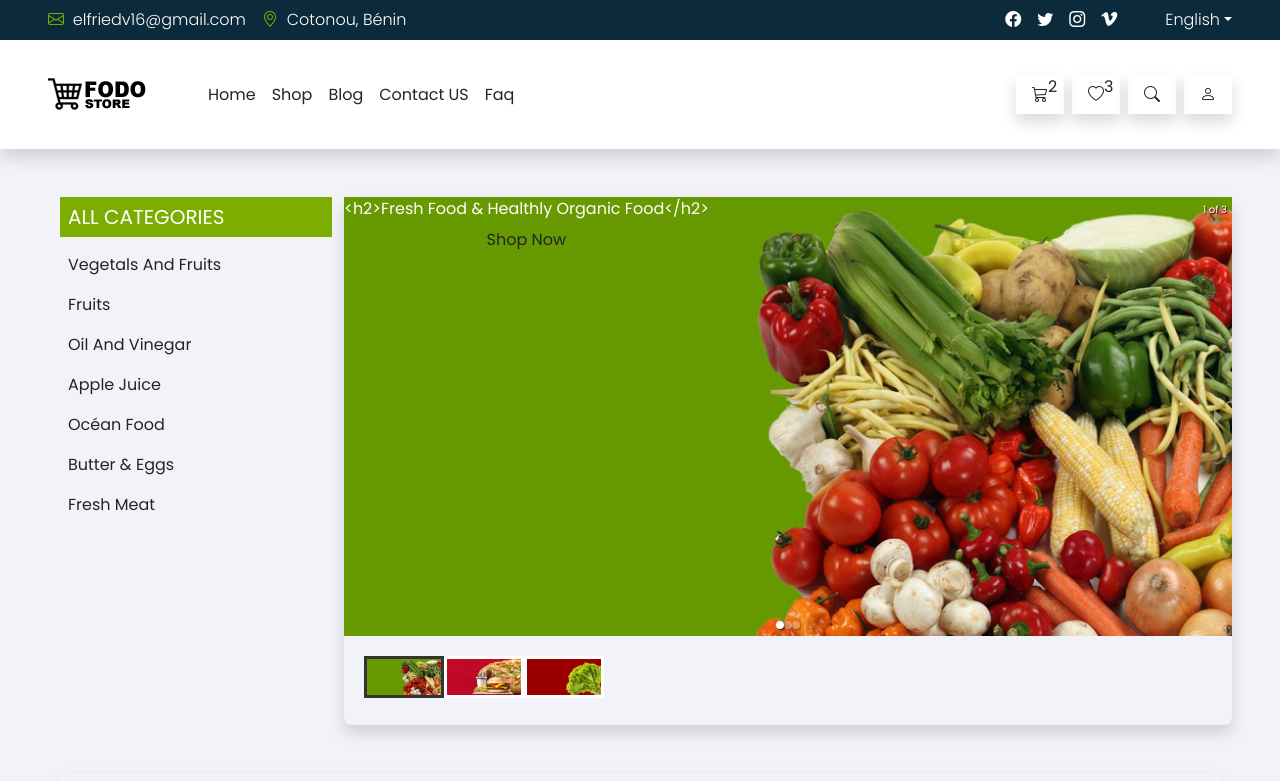
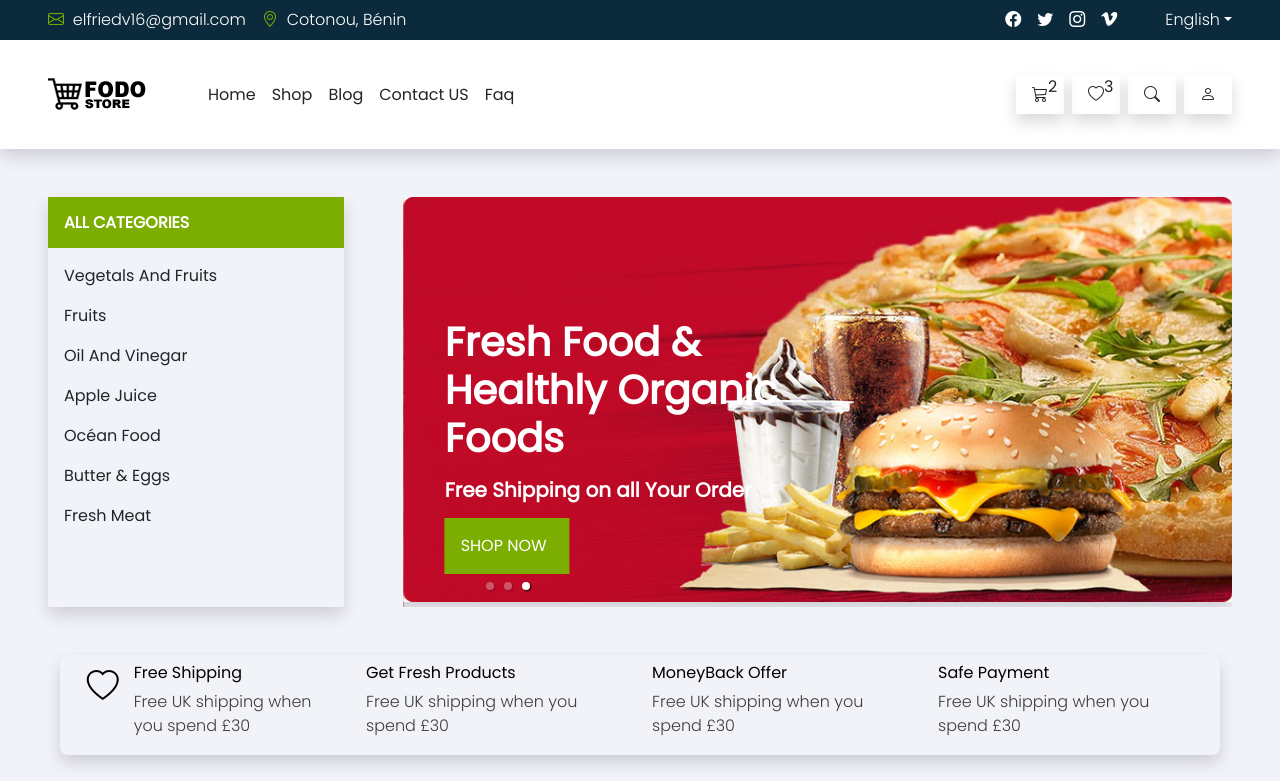
Before and after one commit to v1p3r75/friedshop-front-react, a React (Vite) app: page / in a window 1280 px wide. Shown: the top 781 px of the page. Built offline with nearby package versions, Linux system fonts and the light colour scheme.

Commit message:
Fix SlideShow Bug

```diff
--- a/src/assets/css/index.css
+++ b/src/assets/css/index.css
@@ -21,5 +21,6 @@ a {color: #fff!important; text-decoration: none!important;}
 .fd-hover-color-primary:hover { color: var(--fd-color-primary)!important} .fd-hover-bg-primary:hover { background-color: var(--fd-color-primary); color: #fff!important}
 .fd-btn { display: block; color: #fff; padding: 10px 20px; background-color: var(--fd-color-primary) }
 .fd-btn-red { display: block; color: #fff; padding: 8px;  background-color: var(--fd-color-red) }
-.w-20 {width: 20!important} .w-30 {width: 30%!important;} .justify-content-space-between {justify-content: space-between;}
-.f-content {line-height: 35px;}
+.w-70 {width: 70%!important} .w-30 {width: 30%!important;} .justify-content-space-between {justify-content: space-between;}
+.f-content {line-height: 35px;} .dot {margin: 0 10px 10px 0!important;}
+.control-dots {text-align: start!important; left : 10%!important}
--- a/src/components/SlideShow.tsx
+++ b/src/components/SlideShow.tsx
@@ -17,13 +17,16 @@ const SlideShow = (props : {slidesInfo : SlideProps, options? : Object}) => {
   const data = props.slidesInfo;
 
   return (
-    <Carousel {... props}>
+    <Carousel autoPlay={true} showArrows={false} showStatus={false} showThumbs={false} swipeable={true}>
         { data.map((slide) => {
-          return <div className='f-slide position-relative' key={slide.alt}>
-            <img src={slide.url} alt={slide.alt} />
-            <div className="f-slide-text position-absolute top-0">
-              <div>{slide.text}</div>
-              <button className='btn fd-bg-primary'>Shop Now</button>
+          return <div className='f-slide position-relative shadow' key={slide.alt}>
+            <img src={slide.url} alt={slide.alt} className="w-100 h-100"/>
+            <div className="f-slide-text position-absolute text-start" style={{width : '50%', top : '30%', left : '5%'}}>
+              <div>
+                <h1 className='fw-bold'>Fresh Food & Healthly Organic Foods</h1>
+                <h5 className='my-3 fw-bold'>Free Shipping on all Your Order</h5>
+                <a href="#" className="fd-btn w-30 p-3">SHOP NOW</a>
+              </div>
             </div>
           </div>
         })}
--- a/src/views/includes/Section.tsx
+++ b/src/views/includes/Section.tsx
@@ -12,9 +12,9 @@ type CategoryType = {
 }[];
 
 const apiSlidesInfo = [
-  { url: '/src/assets/img/slider3.jpg', alt: 'Banner 1', text: "<h2>Fresh Food & Healthly Organic Food</h2>" },
-  { url: '/src/assets/img/slider4.jpg', alt: 'Banner 2', text: '' },
-  { url: '/src/assets/img/slider5.jpg', alt: 'Banner 3', text: '' },
+  { url: '/src/assets/img/slider5.jpg', alt: 'Banner 1', text: "<h2>Fresh Food & Healthly Organic Food</h2>" },
+  { url: '/src/assets/img/slider3.jpg', alt: 'Banner 2', text: '' },
+  { url: '/src/assets/img/slider4.jpg', alt: 'Banner 3', text: '' },
 ];
 
 const blogInfo = [
@@ -71,9 +71,9 @@ const apiCategory = [
 
 const AllCategory = (props: { categoryList: CategoryType }) => {
 
-  return <div className="all-category border-1 border-light col-lg-3">
-    <h5 className="fd-bg-primary p-2">ALL CATEGORIES</h5>
-    <div className="category-list d-flex flex-column gap-3 p-2">
+  return <div className="all-category w-25 shadow border-1 border-light p-0">
+    <h6 className="fd-bg-primary p-3 fw-bold rounded-top-3">ALL CATEGORIES</h6>
+    <div className="category-list d-flex flex-column gap-3 py-2 px-3">
       {
         props.categoryList.map((category) => {
           return <div key={category.category_id} className="category text-dark">
@@ -222,9 +222,9 @@ const Section = () => {
   return (
     <section>
       <div className="container-fluid">
-        <div className="row d-lg-flex px-5 my-5">
+        <div className="row d-flex justify-content-between px-5 my-5 gap-3">
           <AllCategory categoryList={apiCategory} />
-          <div className="fd-slideshow col-lg-9 shadow rounded-3 p-0">
+          <div className="fd-slideshow w-70 p-0">
             <SlideShow slidesInfo={apiSlidesInfo} />
           </div>
         </div>
```
